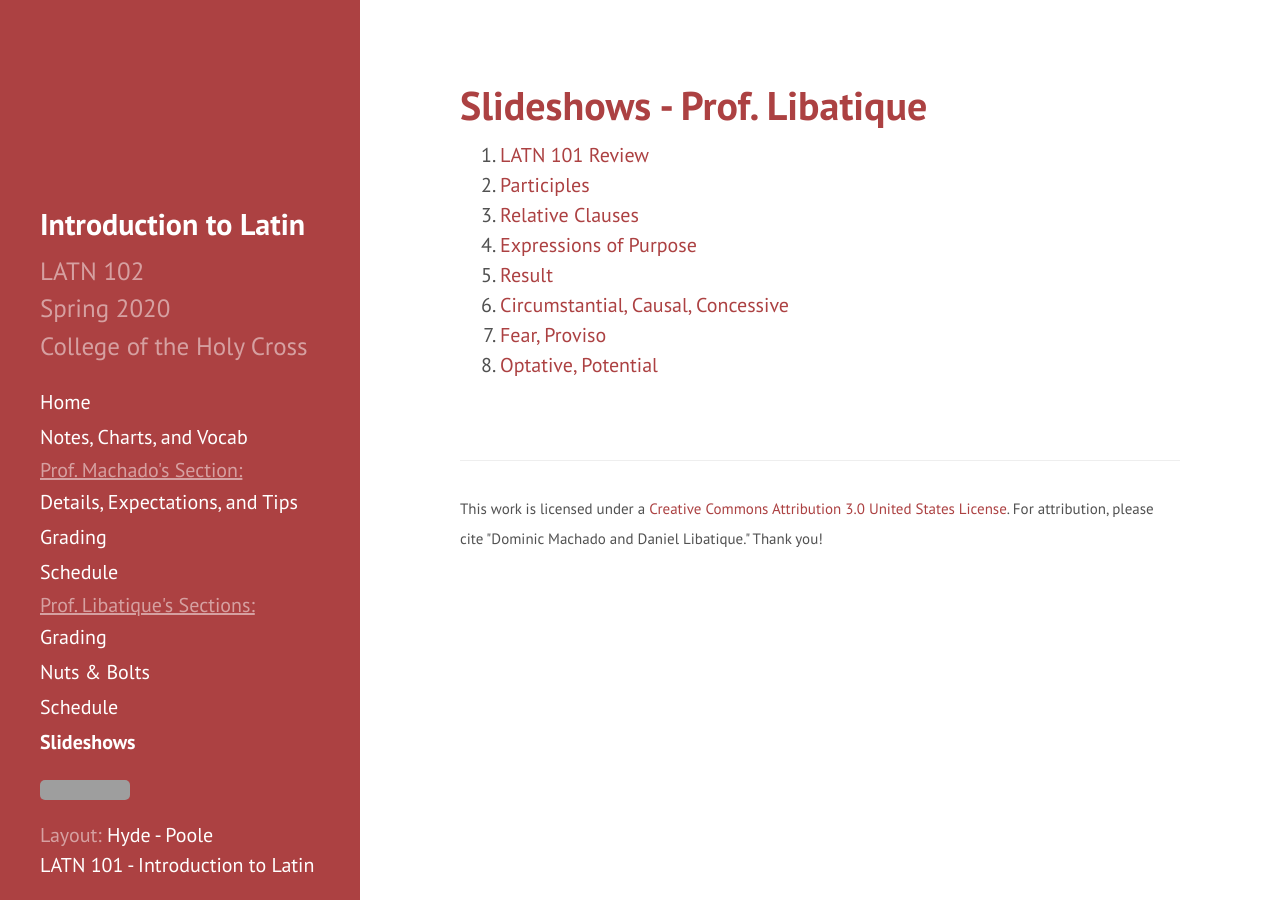
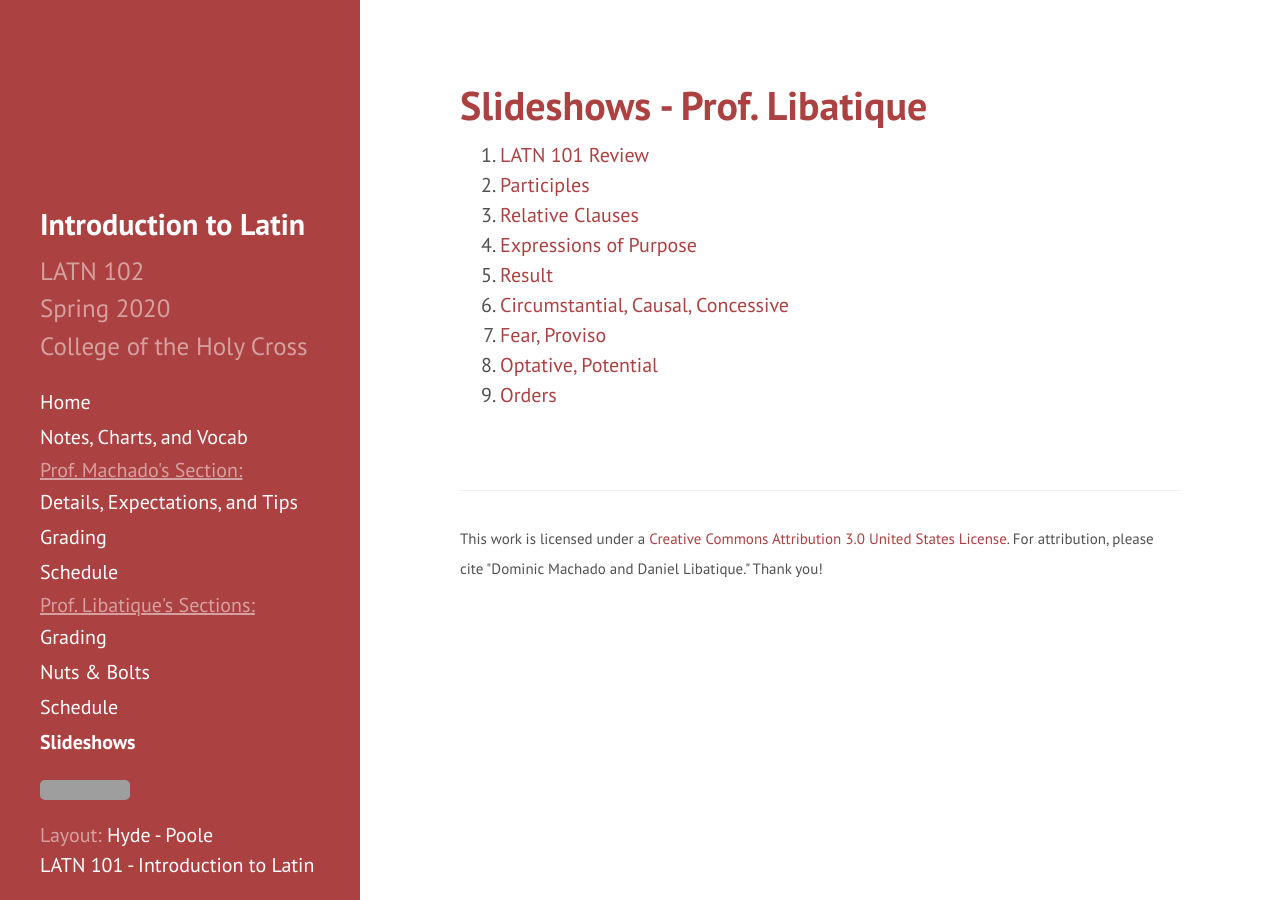
Before and after one commit to DLibatique/LATN102-S20, a Jekyll site: the page built from _pages/slideshows-DL.md, in a window 1280 px wide. Built offline with Jekyll 4.4.1, drawn with Linux system fonts in a browser that asks for light colours; grey boxes are pictures that could not be loaded.

Commit message:
added orders slideshow

```diff
--- a/_pages/slideshows-DL.md
+++ b/_pages/slideshows-DL.md
@@ -14,3 +14,4 @@
 6. [Circumstantial, Causal, Concessive](https://docs.google.com/presentation/d/1-K95c3A4TslmNK8npsTLMeXDJVKbfuwYIIxM47G7ZPg/edit?usp=sharing)
 7. [Fear, Proviso](https://docs.google.com/presentation/d/15VLm3qFn2ML6qeL9WyUtLJ4fJN8Vd18PUB1qMocsScU/edit?usp=sharing)
 8. [Optative, Potential](https://docs.google.com/presentation/d/1BrjazVe331mnbAaMZFHJGiNOPuaM9-5BSwFrBTitON4/edit?usp=sharing)
+9. [Orders](https://docs.google.com/presentation/d/1xcNNGWRZckOZWd4KtiJH5mYRjmXLYPi8ue7AcntNEfI/edit?usp=sharing)
```
